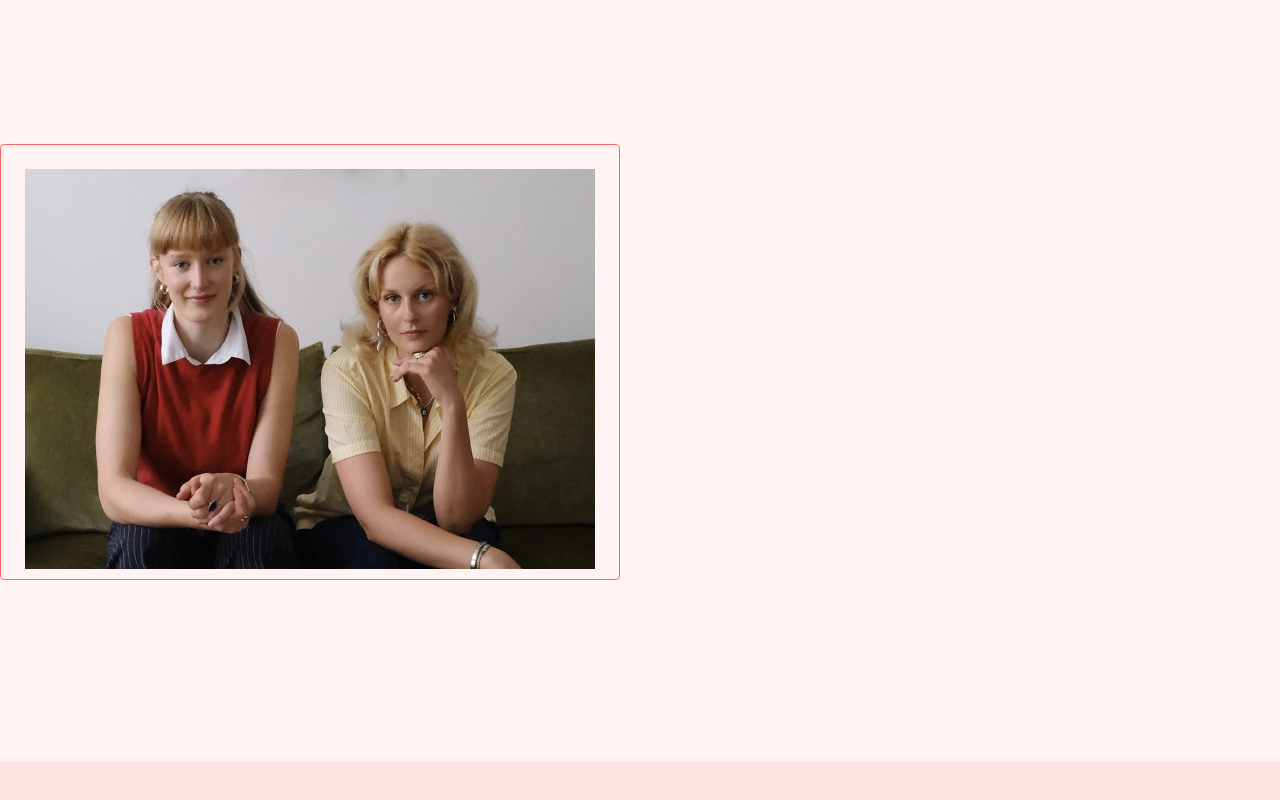
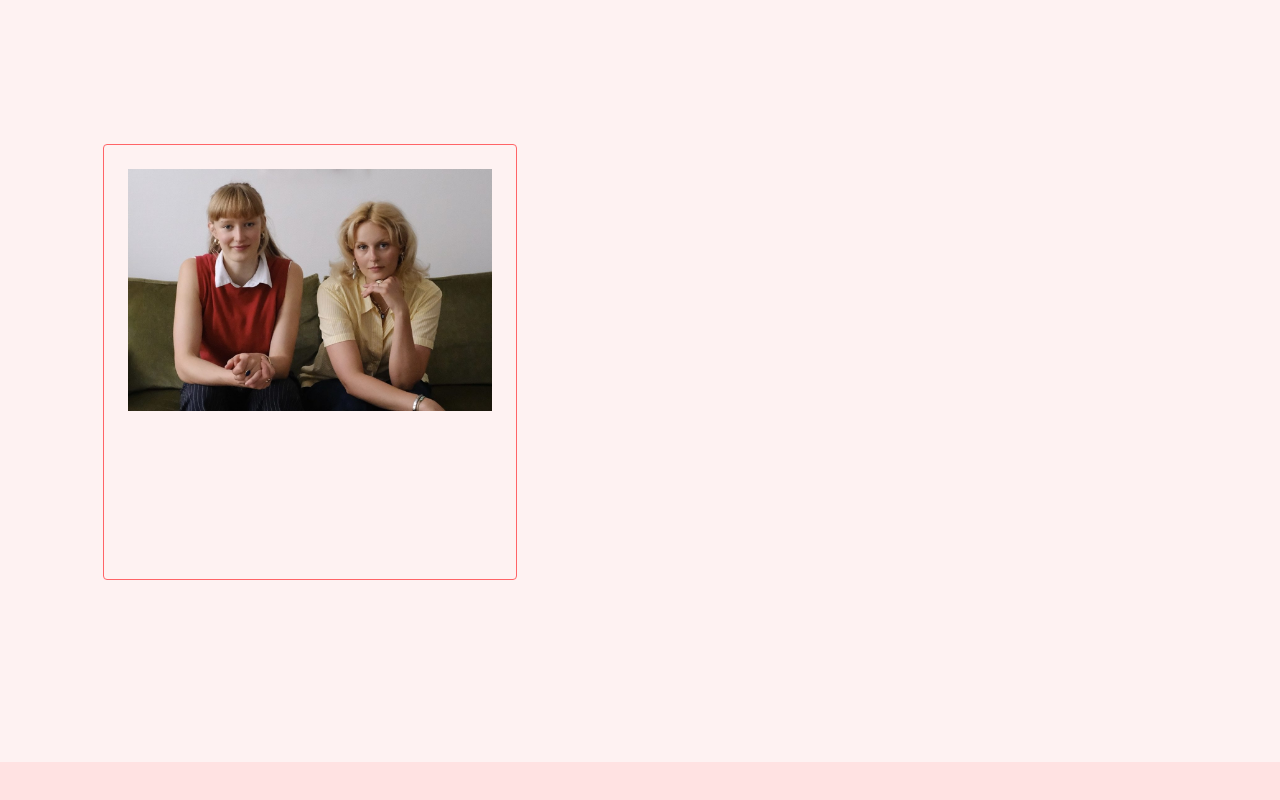
Before and after one commit to LucasChittka/gsap, a Vue app: page /#home in a window 1280 px wide. Shown: the part 838-1638 px from the top of the page. Built offline with nearby package versions, Linux system fonts and the light colour scheme.

Commit message:
image-format

```diff
--- a/src/components/Details.vue
+++ b/src/components/Details.vue
@@ -2,8 +2,8 @@
     <div ref="details" class="h-screen bg-red-50 flex flex-col justify-center">
         <div class="grid grid-cols-2 gap-x-10">
             <div class="flex justify-center">
-                <div class="border border-red-400 rounded px-6 pt-6 pb-2">
-                    <img class="h-100" src="../assets/wuerzig.jpeg">
+                <div class=" flex-none w-2/3 border border-red-400 rounded px-6 pt-6 pb-2">
+                    <img  src="../assets/wuerzig.jpeg">
                 </div>
             </div>
             <div class="flex flex-col space-y-14 text-lg">
```
